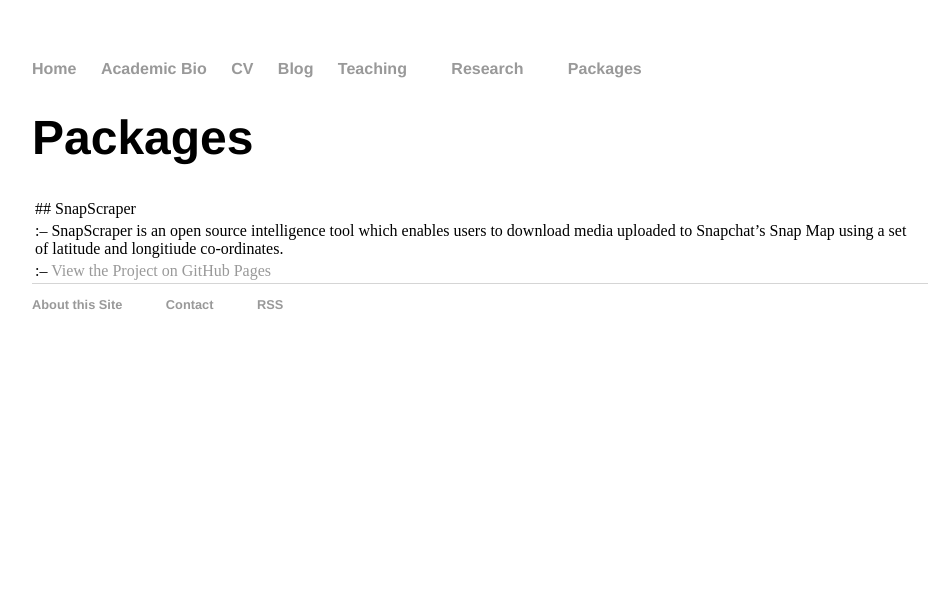
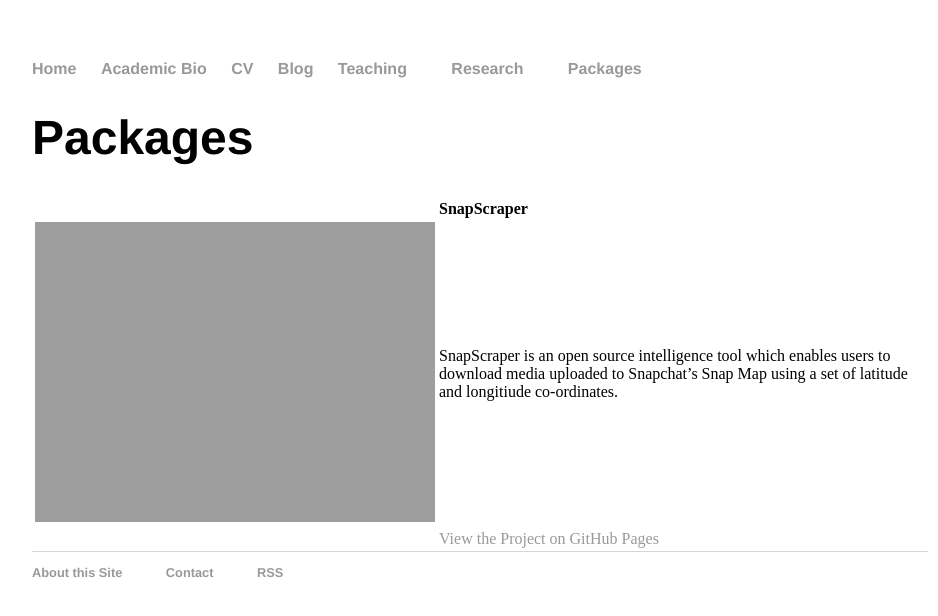
Before and after one commit to rhematt/rhematt.github.io, a Jekyll site: the page built from packages/index.md, in a window 1280 px wide. Shown: the top 616 px of the page, without its empty margins (160-1098 px from the left). Built offline with Jekyll 4.4.1, drawn with Linux system fonts in a browser that asks for light colours; some of the changed lines change nothing that is shown.

Commit message:
Update index.md

```diff
--- a/packages/index.md
+++ b/packages/index.md
@@ -7,6 +7,7 @@
 
 # Packages
 
-| ## SnapScraper |||
-| :-- SnapScraper is an open source intelligence tool which enables users to download media uploaded to Snapchat’s Snap Map using a set of latitude and longitiude co-ordinates. |
-| :-- [View the Project on GitHub Pages](https://rhematt.github.io/Snap-Scraper/) |
+|| **SnapScraper** |
+|---|:--- |
+| ![SnapScraper Logo](https://rhematt.github.io/Snap-Scraper/assets/img/ADE98806-510F-4A5B-B4F1-6469EE9A57C2.png)| SnapScraper is an open source intelligence tool which enables users to download media uploaded to Snapchat’s Snap Map using a set of latitude and longitiude co-ordinates. |
+|| [View the Project on GitHub Pages](https://rhematt.github.io/Snap-Scraper/)|
```
